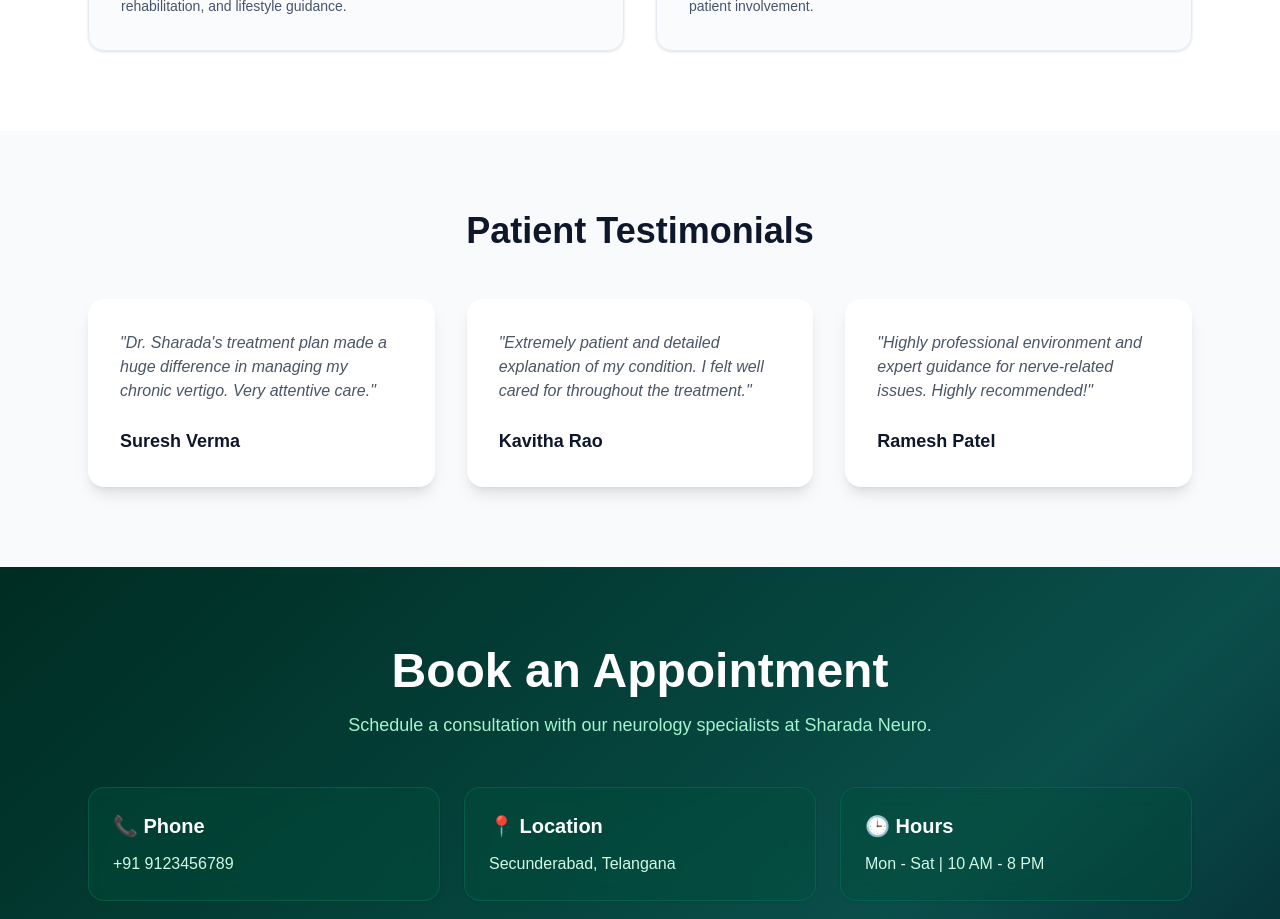
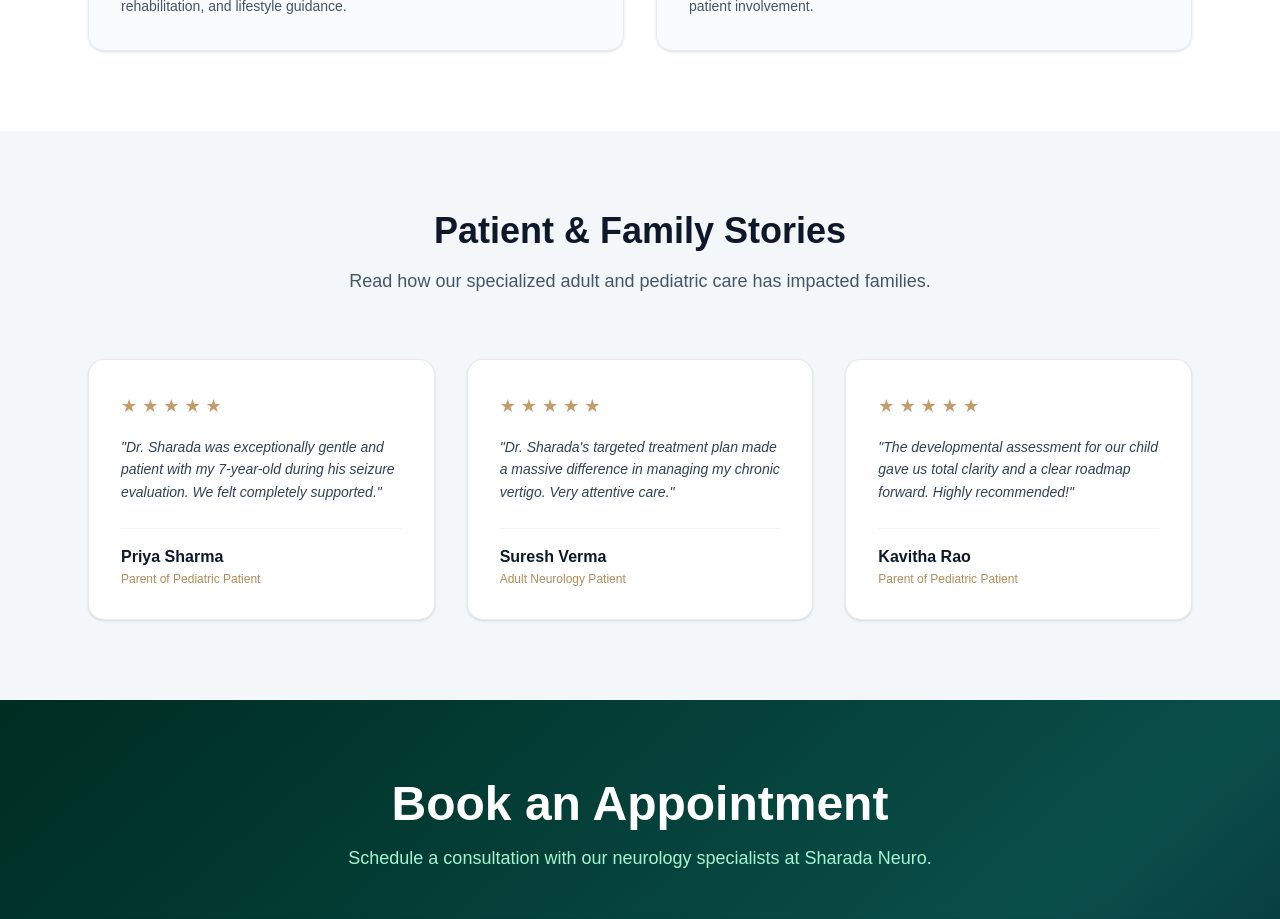
Before and after one commit to neelimasreenivas/medical-websites, a Next.js app: page /neuro2 in a window 1280 px wide. Shown: the part 2960-3879 px from the top of the page. Built offline with nearby package versions, Linux system fonts and the light colour scheme.

Commit message:
Created Testimonials2 component and finalized Sharada neuro page layout

```diff
--- a/app/components/neuro2/Testimonials2.tsx
+++ b/app/components/neuro2/Testimonials2.tsx
@@ -1,72 +1,72 @@
-export default function Testimonials2() {
-    const testimonials = [
+interface TestimonialItem {
+    name: string;
+    text: string;
+    relation?: string;
+}
+
+const sharadaTestimonials: TestimonialItem[] = [
     {
-            name: "Patient A",
-            text: "The consultation was thorough and reassuring. The diagnosis and treatment plan were explained clearly.",
+        name: "Priya Sharma",
+        relation: "Parent of Pediatric Patient",
+        text: "Dr. Sharada was exceptionally gentle and patient with my 7-year-old during his seizure evaluation. We felt completely supported.",
     },
     {
-            name: "Patient B",
-            text: "Excellent attention to detail and a very professional approach. I felt confident throughout my treatment.",
+        name: "Suresh Verma",
+        relation: "Adult Neurology Patient",
+        text: "Dr. Sharada's targeted treatment plan made a massive difference in managing my chronic vertigo. Very attentive care.",
     },
     {
-            name: "Patient C",
-            text: "The doctor took time to listen and address every concern. Highly satisfied with the care provided.",
+        name: "Kavitha Rao",
+        relation: "Parent of Pediatric Patient",
+        text: "The developmental assessment for our child gave us total clarity and a clear roadmap forward. Highly recommended!",
     },
 ];
 
+export default function Testimonials2() {
     return (
-        <section className="py-24 px-8 bg-white">
-
-            <div className="max-w-7xl mx-auto">
+        <section id="testimonials" className="py-20 bg-slate-100/60">
+            <div className="max-w-6xl mx-auto px-6">
 
                 <div className="text-center mb-16">
-
-                    <span className="text-emerald-700 font-semibold uppercase tracking-wider">
-                        Patient Experiences
-                    </span>
-
-                    <h2 className="text-5xl font-bold text-slate-900 mt-4">
-                        Trusted By Patients
+                    <h2 className="text-4xl font-bold text-slate-900 mb-4">
+                        Patient & Family Stories
                     </h2>
-
+                    <p className="text-lg text-slate-600 max-w-2xl mx-auto">
+                        Read how our specialized adult and pediatric care has impacted families.
+                    </p>
                 </div>
 
                 <div className="grid md:grid-cols-3 gap-8">
-
-                    {testimonials.map((testimonial) => (
-
+                    {sharadaTestimonials.map((item, index) => (
                         <div
-                            key={testimonial.name}
-                            className="
-                                bg-slate-50
-                                rounded-3xl
-                                p-8
-                                shadow-sm
-                                hover:shadow-lg
-                                transition
-                            "
+                            key={index}
+                            className="bg-white rounded-2xl p-8 shadow-sm border border-slate-200/80 flex flex-col justify-between"
                         >
-
-                            <div className="text-emerald-600 text-4xl mb-6">
-                                "
+                            <div className="mb-6">
+                                {/* Champagne Star Rating */}
+                                <div className="flex text-[#C59B6A] mb-4 text-lg">
+                                    ★ ★ ★ ★ ★
+                                </div>
+                                <p className="text-slate-700 text-sm leading-relaxed italic">
+                                    &quot;{item.text}&quot;
+                                </p>
                             </div>
 
-                            <p className="text-slate-600 leading-relaxed mb-6">
-                                {testimonial.text}
+                            <div className="border-t border-slate-100 pt-4">
+                                <h3 className="font-bold text-slate-900 text-base">
+                                    {item.name}
+                                </h3>
+                                {item.relation && (
+                                    <p className="text-xs text-[#B58B5A] font-medium mt-0.5">
+                                        {item.relation}
                                     </p>
-
-                            <h4 className="font-semibold text-slate-900">
-                                {testimonial.name}
-                            </h4>
-
+                                )}
                             </div>
-
+                        </div>
                     ))}
-
                 </div>
 
             </div>
-
         </section>
     );
 }
--- a/app/neuro2/page.tsx
+++ b/app/neuro2/page.tsx
@@ -4,7 +4,7 @@ import Stats from "../components/Stats";
 import AboutDoctor from "../components/AboutDoctor";
 import Conditions from "../components/neuro2/Conditions2";
 import WhyChooseUs2 from "../components/neuro2/WhyChooseUs2";
-import Testimonials from "../components/Testimonials";
+import Testimonials2 from "../components/neuro2/Testimonials2";
 import ContactSection from "../components/ContactSection";
 import Footer from "../components/Footer";
 import WhatsAppButton from "../components/WhatsAppButton";
@@ -64,7 +64,7 @@ export default function Neuro2Page() {
 
             <WhyChooseUs2 />
 
-            <Testimonials testimonials={sharadaTestimonials} />
+            <Testimonials2 />
 
             {/* Softened Gold Contact Section */}
             <ContactSection
```
Lines whose indentation alone changed are shown as unchanged.
